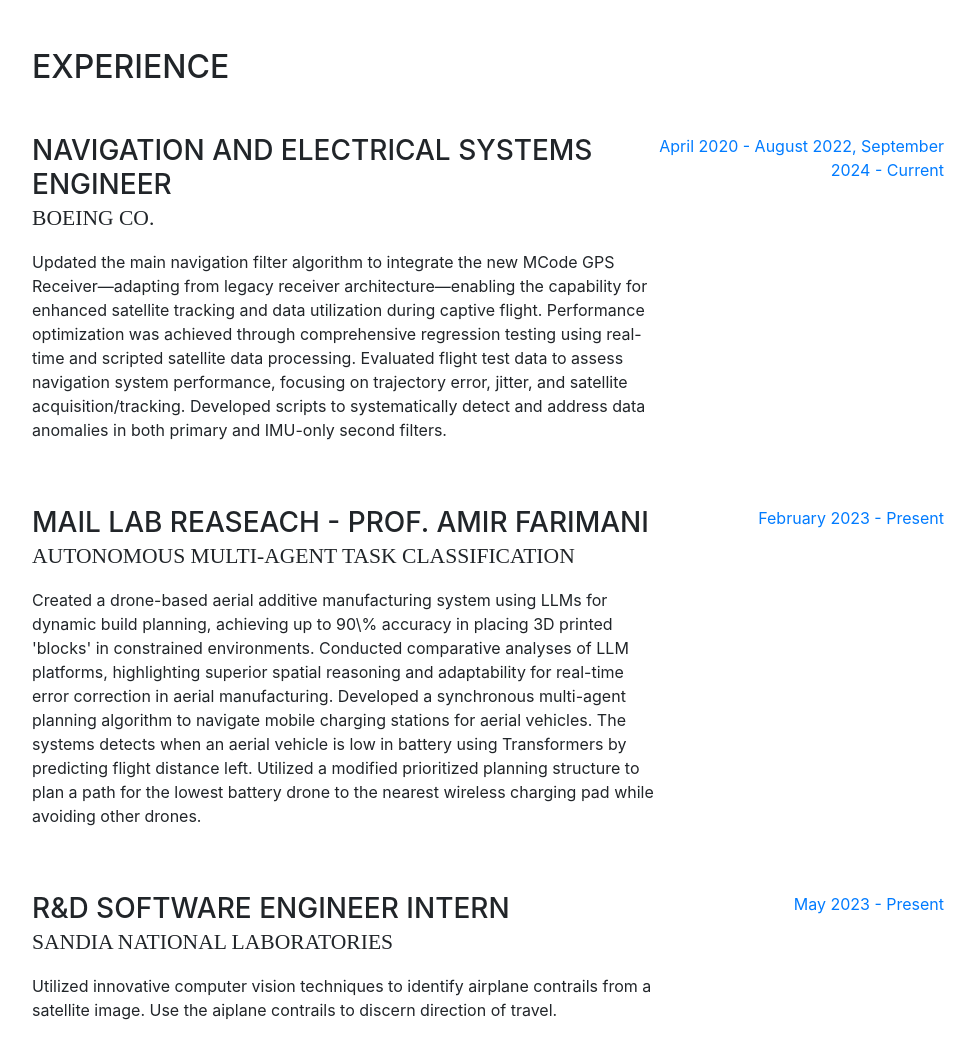
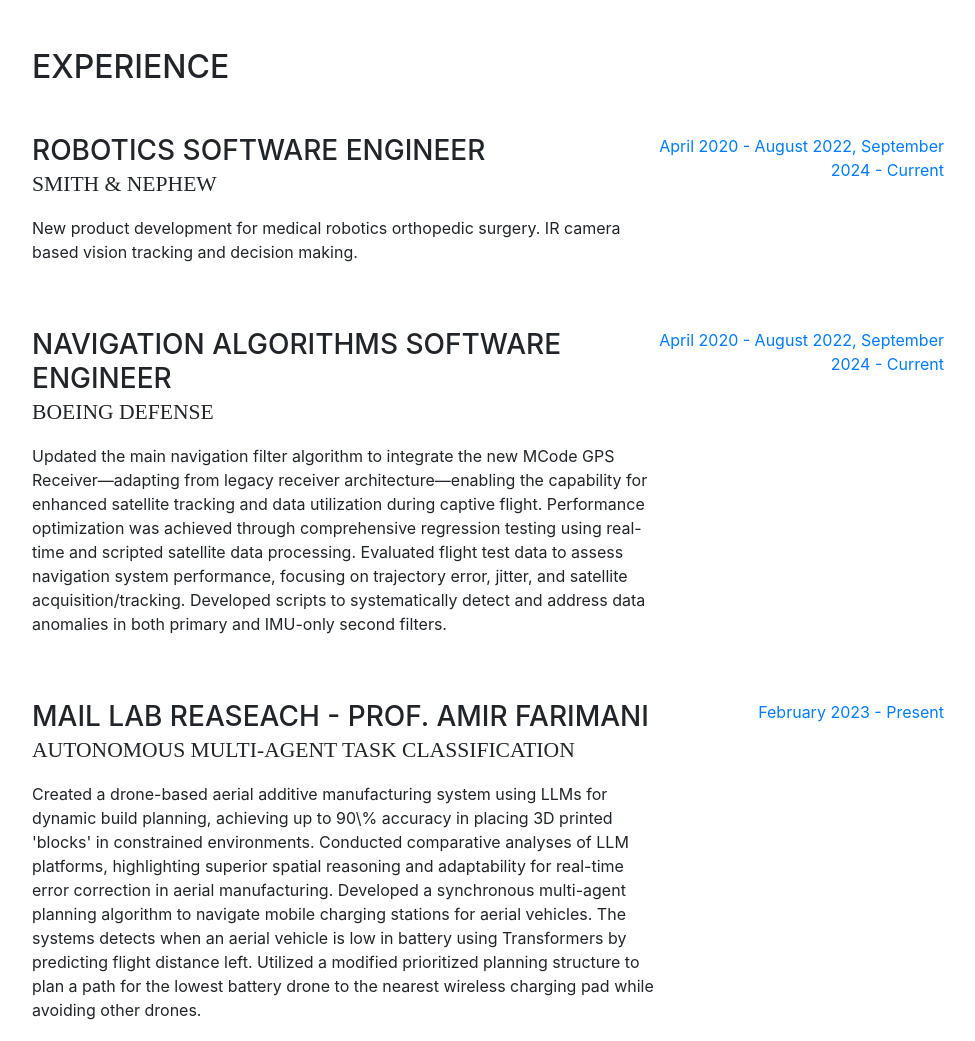
Before and after one commit to akshayra97/akshayra97.github.io, a website with bundled scripts: page index.html in a window 1280 px wide. Shown: the part 800-1841 px from the top of the page, without its empty margins (288-1263 px from the left). Built offline with nearby package versions, Linux system fonts and the light colour scheme; a web font is replaced by a local one.

Commit message:
Update new job for smith and nephew

```diff
--- a/index.html
+++ b/index.html
@@ -133,8 +133,20 @@
 
           <div class="resume-item d-flex flex-column flex-md-row mb-5">
             <div class="resume-content mr-auto">
-              <h3 class="mb-0">Navigation and Electrical Systems Engineer</h3>
-              <div class="subheading mb-3">Boeing Co.</div>
+              <h3 class="mb-0">Robotics Software Engineer</h3>
+              <div class="subheading mb-3">Smith & Nephew</div>
+              <p>New product development for medical robotics orthopedic surgery. IR camera based vision tracking and decision making.
+              </p>
+            </div>
+            <div class="resume-date text-md-right">
+              <span class="text-primary">April 2020 - August 2022, September 2024 - Current</span>
+            </div>
+          </div>
+
+          <div class="resume-item d-flex flex-column flex-md-row mb-5">
+            <div class="resume-content mr-auto">
+              <h3 class="mb-0">Navigation Algorithms Software Engineer</h3>
+              <div class="subheading mb-3">Boeing Defense</div>
               <p>Updated the main navigation filter algorithm to integrate the new MCode GPS Receiver—adapting from legacy receiver architecture—enabling the capability
                 for enhanced satellite tracking and data utilization during captive flight. Performance optimization was achieved through comprehensive regression testing
                 using real-time and scripted satellite data processing. Evaluated flight test data to assess navigation system performance, focusing on trajectory error,
```
